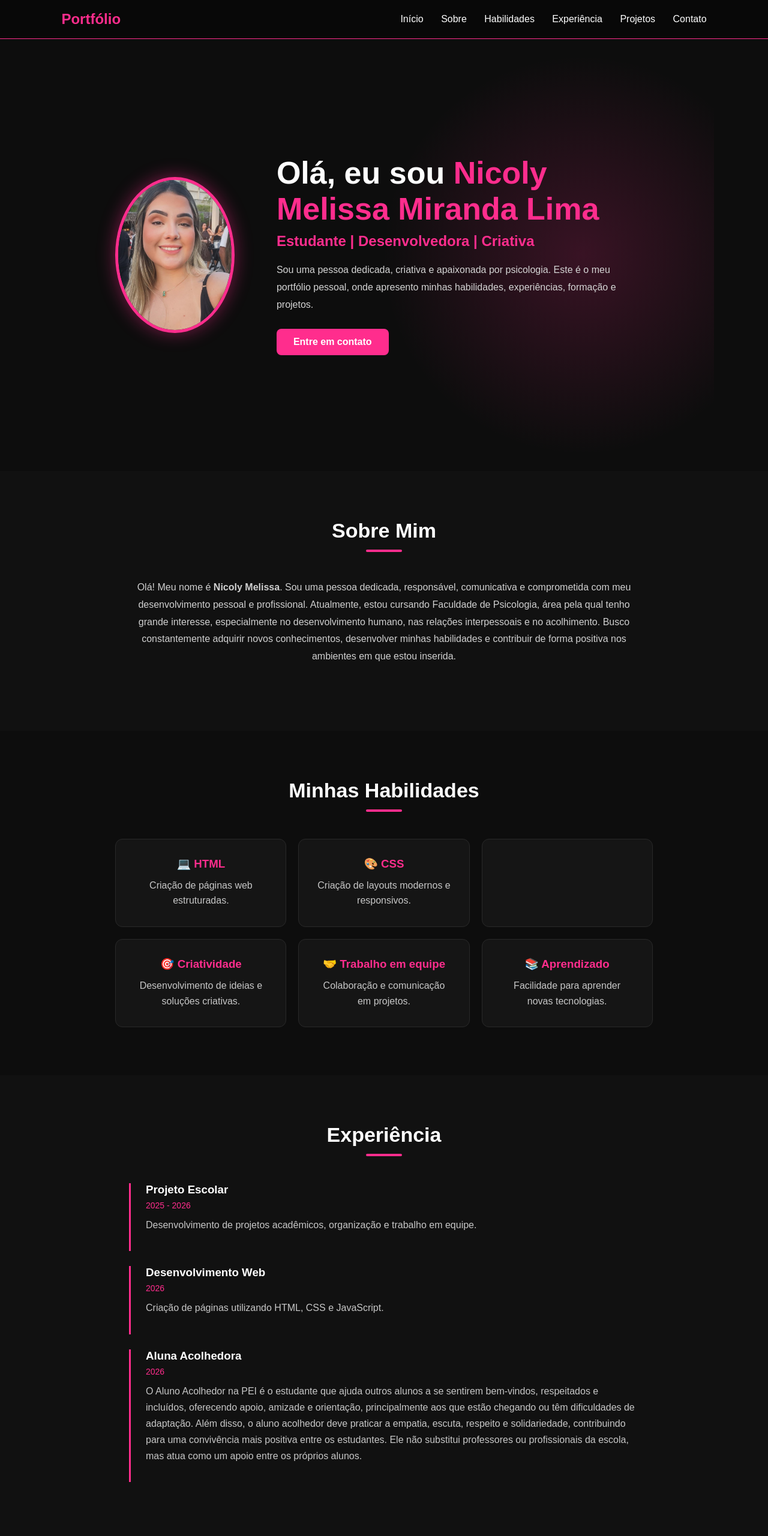
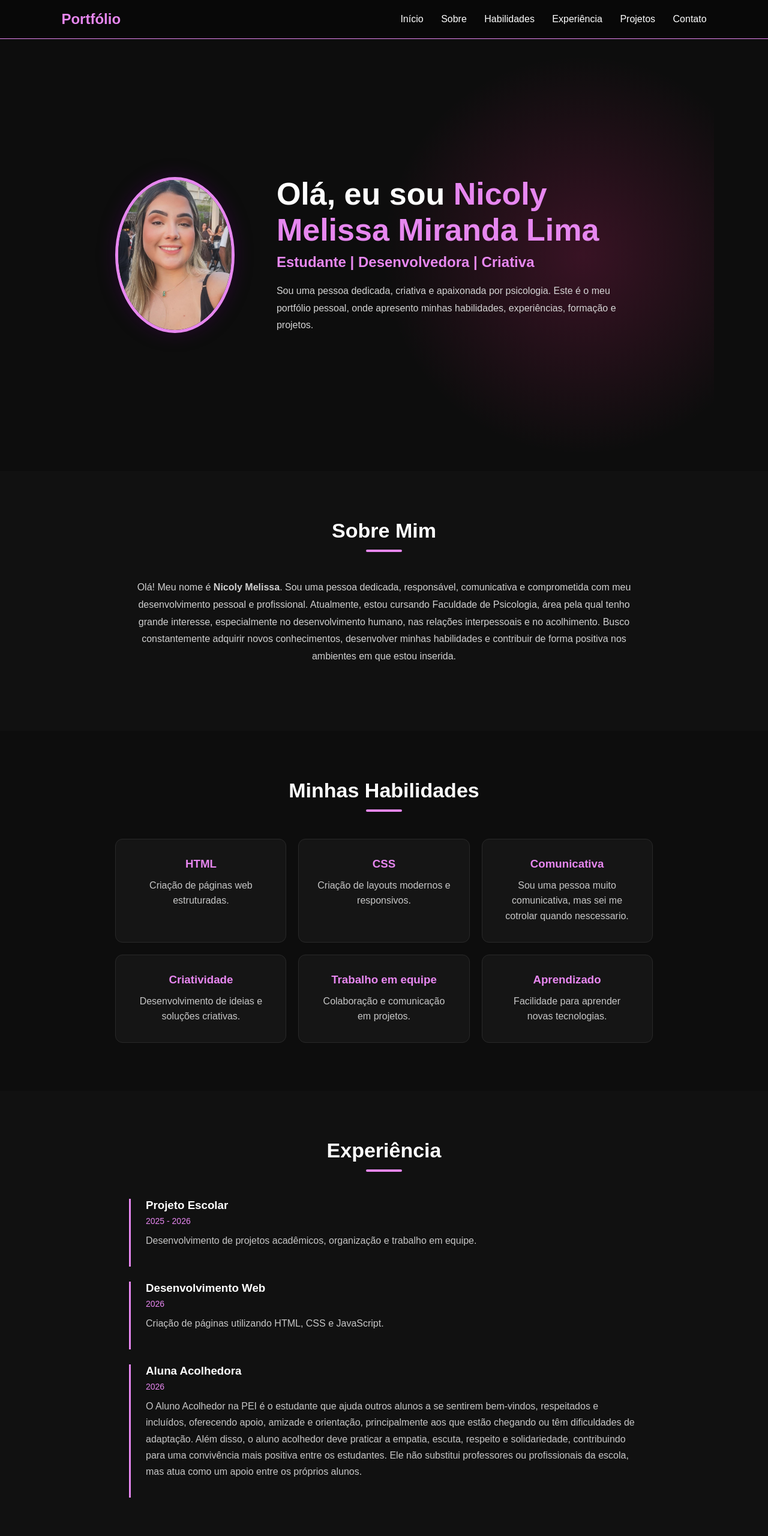
Before and after one commit to mariilps/portifoliocompart, a plain HTML site: page atividade19-08 f-end/atividade1908 fend/nicoly.html in a window 1280 px wide. Shown: the top 2560 px of the page at 60% size. Drawn offline with Linux system fonts and the light colour scheme.

Commit message:
alterações em nicoly

```diff
--- a/atividade19-08 f-end/atividade1908 fend/nicoly.html
+++ b/atividade19-08 f-end/atividade1908 fend/nicoly.html
@@ -27,7 +27,7 @@
 
         header {
             background: #080808;
-            border-bottom: 1px solid #ff2d8d;
+            border-bottom: 1px solid #e787f0;
             padding: 18px 8%;
 
             display: flex;
@@ -40,7 +40,7 @@
         }
 
         header h2 {
-            color: #ff2d8d;
+            color: #e787f0;
             font-size: 24px;
         }
 
@@ -52,7 +52,7 @@
         }
 
         nav a:hover {
-            color: #ff2d8d;
+            color: #e787f0;
         }
 
 
@@ -90,10 +90,10 @@
             border-radius: 50%;
             object-fit: cover;
 
-            border: 5px solid #ff2d8d;
+            border: 5px solid #e787f0;
 
             box-shadow:
-                0 0 30px rgba(255,45,141,0.45);
+                0 0 30px rgba(73, 2, 88, 0.45);
         }
 
         .inicio-texto h1 {
@@ -102,11 +102,11 @@
         }
 
         .inicio-texto h1 span {
-            color: #ff2d8d;
+            color: #e787f0;
         }
 
         .inicio-texto h3 {
-            color: #ff2d8d;
+            color: #e787f0;
             font-size: 24px;
             margin-bottom: 20px;
         }
@@ -123,7 +123,7 @@
             margin-top: 25px;
             padding: 13px 28px;
 
-            background: #ff2d8d;
+            background: #e787f0;
             color: white;
 
             text-decoration: none;
@@ -136,11 +136,11 @@
         }
 
         .botao:hover {
-            background: #ff5ca8;
+            background: #e787f0;
             transform: translateY(-3px);
 
             box-shadow:
-                0 0 20px rgba(255,45,141,0.5);
+                0 0 20px rgba(51, 19, 71, 0.5);
         }
 
 
@@ -170,7 +170,7 @@
             width: 60px;
             height: 4px;
 
-            background: #ff2d8d;
+            background: #e787f0;
 
             margin: 12px auto;
             border-radius: 10px;
@@ -224,14 +224,14 @@
         .habilidade:hover {
             transform: translateY(-7px);
 
-            border-color: #ff2d8d;
+            border-color: #e787f0;
 
             box-shadow:
                 0 10px 30px rgba(255,45,141,0.15);
         }
 
         .habilidade h3 {
-            color: #ff2d8d;
+            color: #e787f0;
             margin-bottom: 12px;
         }
 
@@ -254,7 +254,7 @@
         }
 
         .item {
-            border-left: 3px solid #ff2d8d;
+            border-left: 3px solid #e787f0;
 
             padding:
                 0 0 30px 25px;
@@ -268,7 +268,7 @@
         }
 
         .item span {
-            color: #ff2d8d;
+            color: #e787f0;
             font-size: 14px;
         }
 
@@ -307,14 +307,14 @@
         .projeto:hover {
             transform: translateY(-6px);
 
-            border-color: #ff2d8d;
+            border-color: #e787f0;
 
             box-shadow:
                 0 10px 30px rgba(255,45,141,0.15);
         }
 
         .projeto h3 {
-            color: #ff2d8d;
+            color: #e787f0;
             margin-bottom: 12px;
         }
 
@@ -327,7 +327,7 @@
         }
 
         .projeto a {
-            color: #ff2d8d;
+            color: #e787f0;
 
             text-decoration: none;
 
@@ -353,7 +353,7 @@
 
             border-radius: 10px;
 
-            border-left: 3px solid #ff2d8d;
+            border-left: 3px solid #e787f0;
         }
 
         .formacao-item h3 {
@@ -361,7 +361,7 @@
         }
 
         .formacao-item span {
-            color: #ff2d8d;
+            color: #e787f0;
             font-size: 14px;
         }
 
@@ -402,7 +402,7 @@
         }
 
         .contato-card:hover {
-            border-color: #ff2d8d;
+            border-color: #e787f0;
 
             transform: translateY(-4px);
         }
@@ -410,7 +410,7 @@
         .contato-card strong {
             display: block;
 
-            color: #ff2d8d;
+            color: #e787f0;
 
             margin-bottom: 6px;
         }
@@ -431,7 +431,7 @@
         }
 
         footer span {
-            color: #ff2d8d;
+            color: #e787f0;
         }
 
 
@@ -530,10 +530,6 @@
                     e projetos.
                 </p>
 
-                <a href="#contato" class="botao">
-                    Entre em contato
-                </a>
-
             </div>
 
         </div>
@@ -575,42 +571,42 @@
         <div class="habilidades">
 
             <div class="habilidade">
-                <h3>💻 HTML</h3>
+                <h3> HTML</h3>
                 <p>
                     Criação de páginas web estruturadas.
                 </p>
             </div>
 
             <div class="habilidade">
-                <h3>🎨 CSS</h3>
+                <h3> CSS</h3>
                 <p>
                     Criação de layouts modernos e responsivos.
                 </p>
             </div>
 
             <div class="habilidade">
-                <h3></h3>
+                <h3>Comunicativa</h3>
                 <p>
-
+                Sou uma pessoa muito comunicativa, mas sei me cotrolar quando nescessario.
                 </p>
             </div>
 
             <div class="habilidade">
-                <h3>🎯 Criatividade</h3>
+                <h3>Criatividade</h3>
                 <p>
                     Desenvolvimento de ideias e soluções criativas.
                 </p>
             </div>
 
             <div class="habilidade">
-                <h3>🤝 Trabalho em equipe</h3>
+                <h3>Trabalho em equipe</h3>
                 <p>
                     Colaboração e comunicação em projetos.
                 </p>
             </div>
 
             <div class="habilidade">
-                <h3>📚 Aprendizado</h3>
+                <h3>Aprendizado</h3>
                 <p>
                     Facilidade para aprender novas tecnologias.
                 </p>
```
